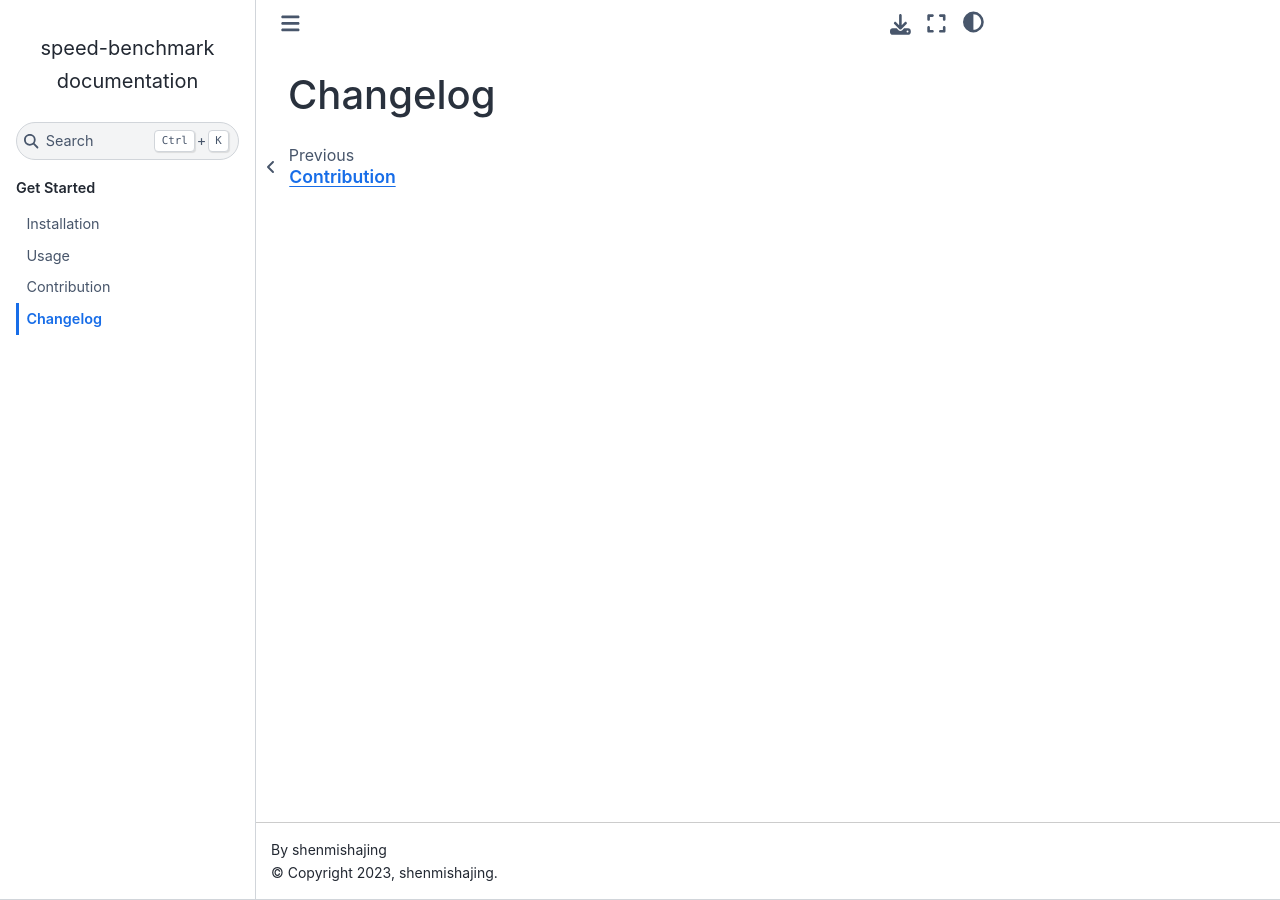
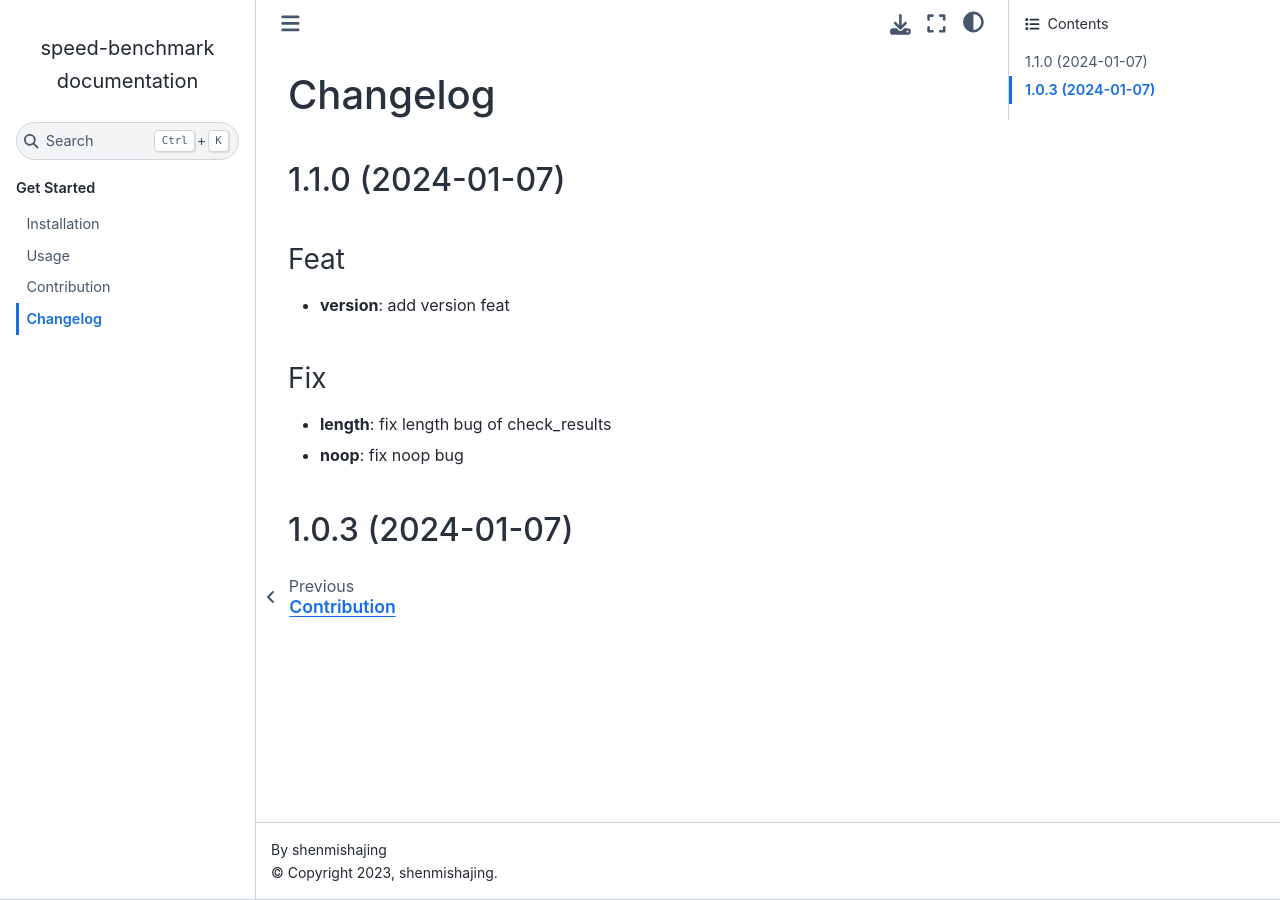
Before and after one commit to shenmishajing/speed_benchmark, a Sphinx documentation site: the page built from docs/get_started/changelog.md, in a window 1280 px wide. Built offline with Sphinx 7.4.7 and the Sphinx Book theme 1.1.4, drawn with Linux system fonts in a browser that asks for light colours; pages that are not in the unit, such as notebooks, are missing from menus.

Commit message:
bump: version 1.0.3 → 1.1.0

```diff
--- a/docs/get_started/changelog.md
+++ b/docs/get_started/changelog.md
@@ -1 +1,14 @@
 # Changelog
+
+## 1.1.0 (2024-01-07)
+
+### Feat
+
+- **version**: add version feat
+
+### Fix
+
+- **length**: fix length bug of check_results
+- **noop**: fix noop bug
+
+## 1.0.3 (2024-01-07)
```
